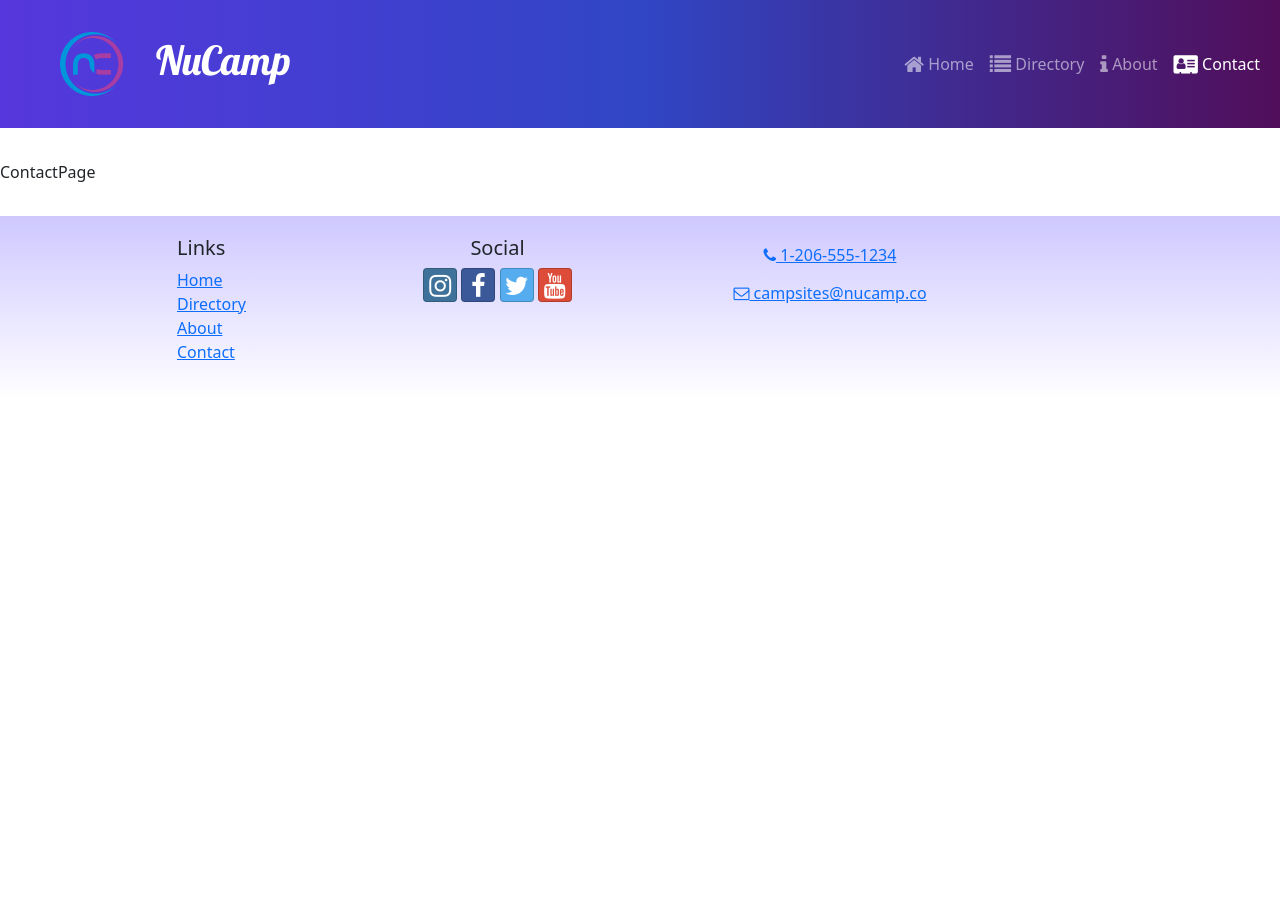
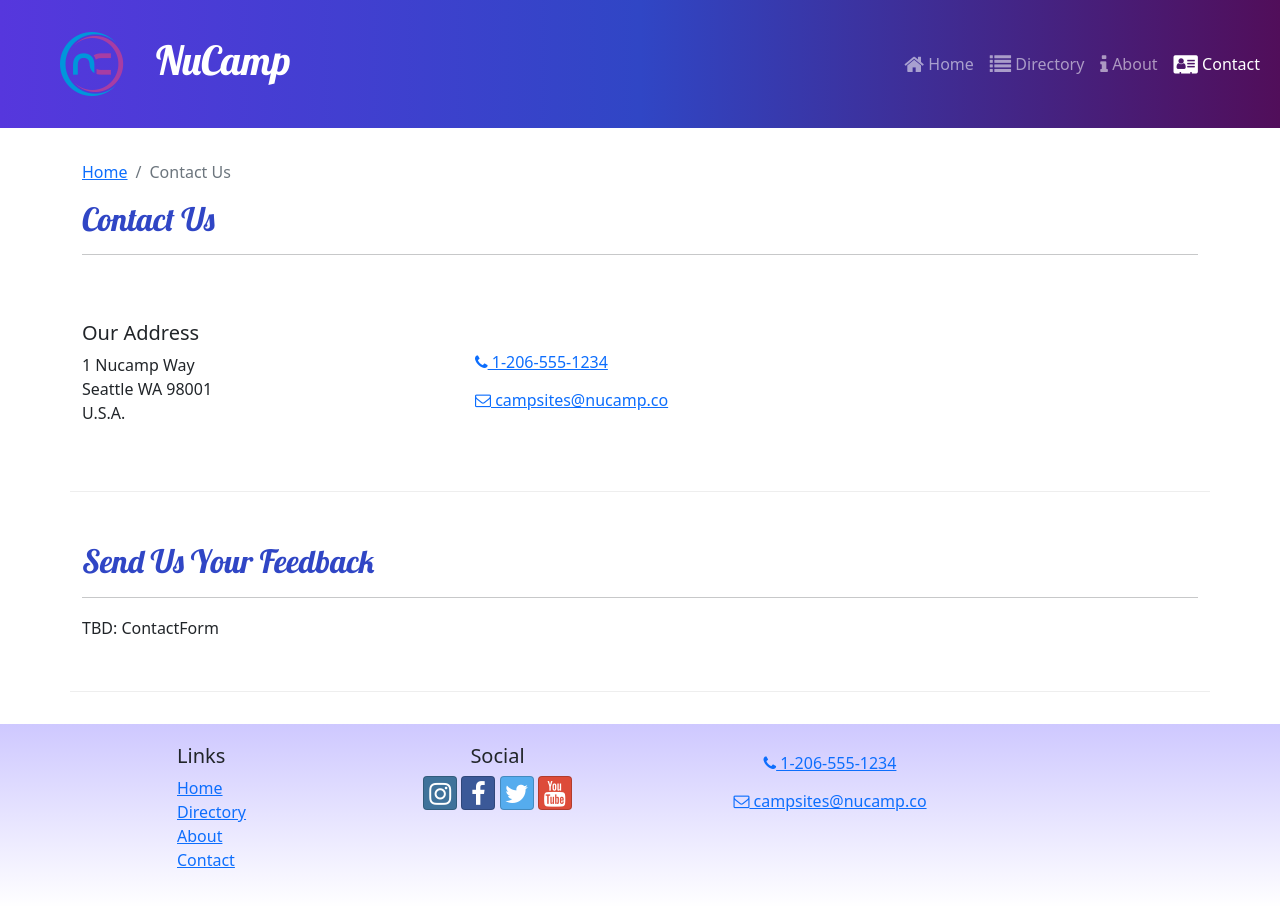
Before and after one commit to loganthall/react-nucampsite, a React (Create React App) app: page /contact in a window 1280 px wide. Before the commit the page ends 800 px from the top, so only its background shows below. Built offline with nearby package versions, Linux system fonts and the light colour scheme.

Commit message:
ContactPage

```diff
--- a/src/pages/ContactPage.js
+++ b/src/pages/ContactPage.js
@@ -1,5 +1,42 @@
+import { Container, Col, Row } from "reactstrap";
+import SubHeader from '../components/SubHeader';
+
 const ContactPage = () => {
-    return <div>ContactPage</div>;
+    return (
+        <Container>
+            <SubHeader current='Contact Us' />
+            <Row className='row-content align-items-center'>
+                <Col sm='4'>
+                    <h5>Our Address</h5>
+                    <address>
+                        1 Nucamp Way
+                        <br />
+                        Seattle WA 98001
+                        <br />
+                        U.S.A.
+                    </address>
+                </Col>
+                <Col>
+                <a role='button' className='btn btn-link' href='tel:+12065551234'>
+                    <i className='fa fa-phone' /> 1-206-555-1234
+                </a>
+                <br />
+                <a role='button' className='btn btn-link' href='mailto:fakeemail@fakeemail.co'>
+                    <i className='fa fa-envelope-o' /> campsites@nucamp.co
+                </a>
+                </Col>
+            </Row>
+            <Row className='row-content'>
+                <Col xs='12'>
+                    <h2>Send Us Your Feedback</h2>
+                    <hr />
+                </Col>
+                <Col md='10'>
+                    TBD: ContactForm
+                </Col>
+            </Row>
+        </Container>
+    );
 };
 
 export default ContactPage;
```
